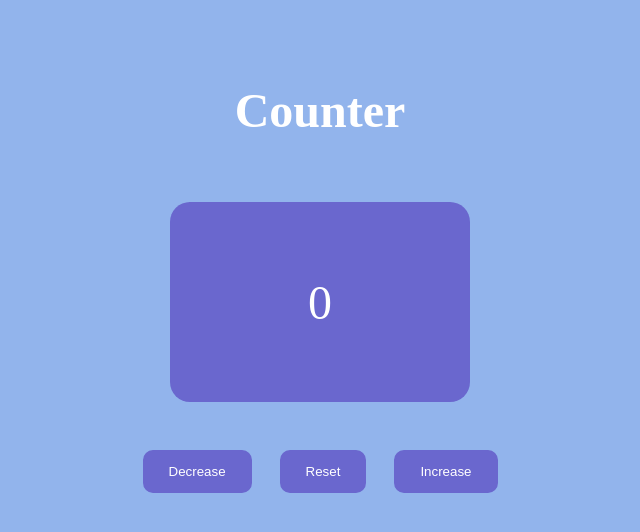
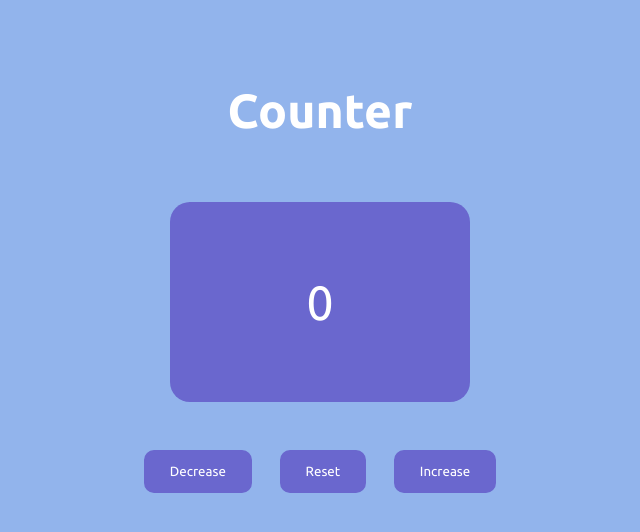
Before and after one commit to muhammadjasim1503/counter-app, a plain HTML site: page index.html in a window 1280 px wide. Shown: the whole page, without its empty margins (320-960 px from the left). Drawn offline with Linux system fonts and the light colour scheme.

Commit message:
Changed font to Ubuntu from google fonts

```diff
--- a/index.html
+++ b/index.html
@@ -4,7 +4,15 @@
   <meta charset="UTF-8">
   <meta name="viewport" content="width=device-width, initial-scale=1.0">
   <meta http-equiv="X-UA-Compatible" content="ie=edge">
+
+  <!-- Css styling import -->
   <link rel="stylesheet" href="style.css">
+
+  <!-- Google fonts import -->
+  <link rel="preconnect" href="https://fonts.googleapis.com">
+  <link rel="preconnect" href="https://fonts.gstatic.com" crossorigin>
+  <link href="https://fonts.googleapis.com/css2?family=Ubuntu:wght@400;500;700&display=swap" rel="stylesheet">
+
   <title>Document</title>
 </head>
 <body>
--- a/style.css
+++ b/style.css
@@ -3,6 +3,7 @@
   padding: 0;
   margin: 0;
   box-sizing: border-box;
+  font-family: 'Ubuntu', sans-serif;
 }
 
 .main {
```
